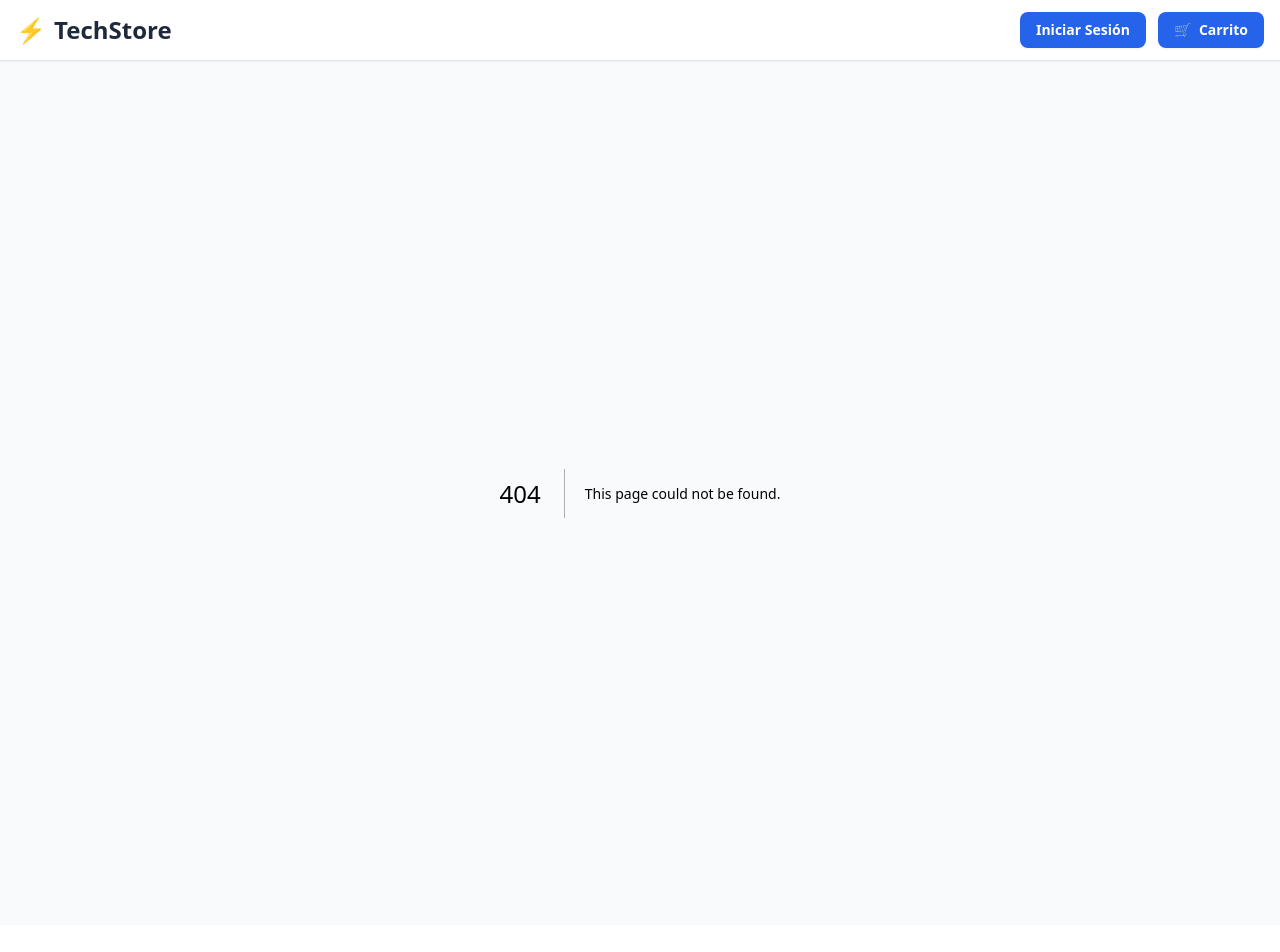
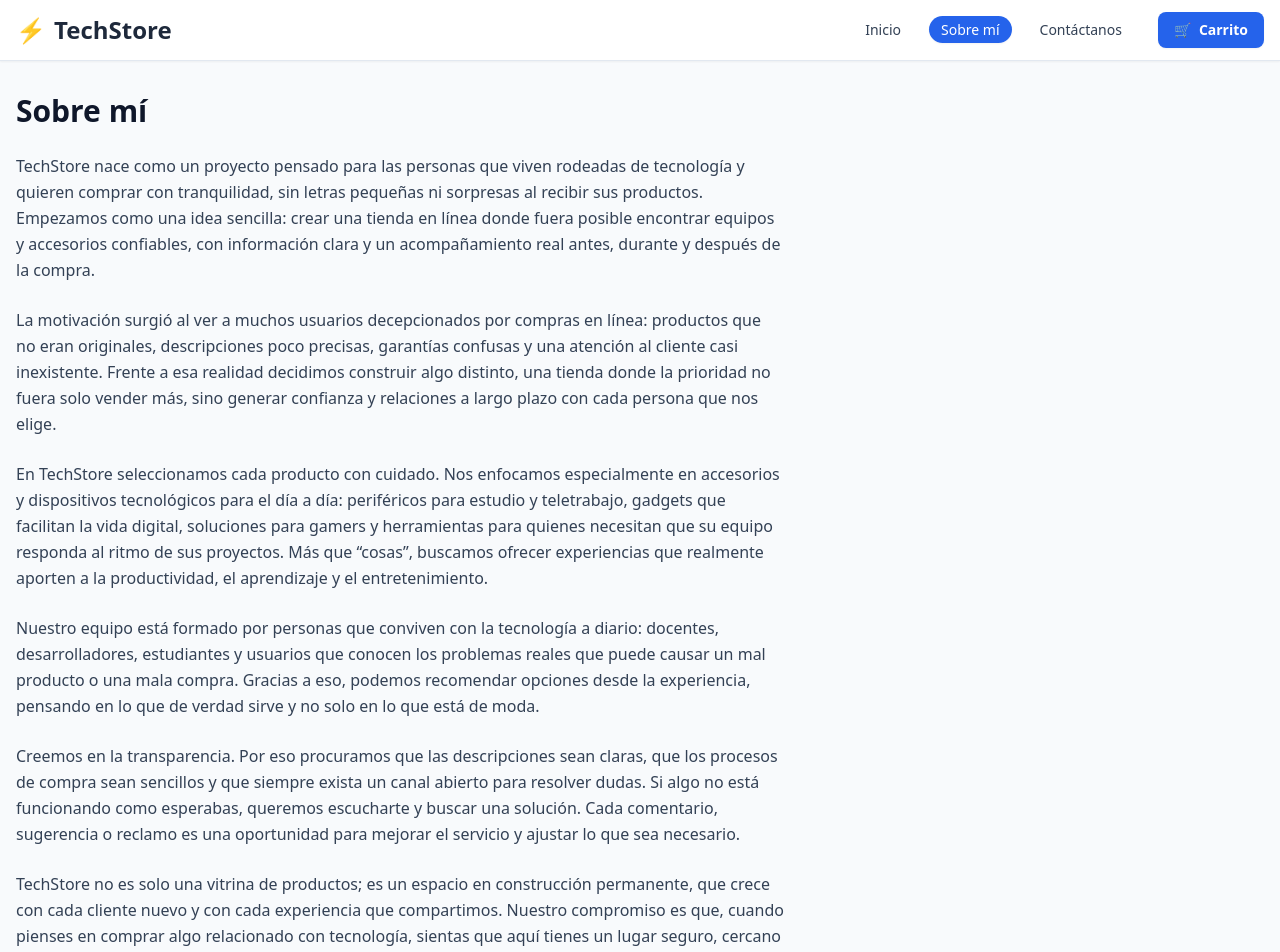
Before and after one commit to Vrilli/Tienda, a Next.js app: page /sobre-mi in a window 1280 px wide. Before the commit this address had no page. Shown: the top 952 px of the page. Before the commit the page ends 925 px from the top, so only its background shows below. Built offline with nearby package versions, Linux system fonts and the light colour scheme.

Commit message:
agregando sobre mi y contactanos

```diff
--- a/components/Navbar.js
+++ b/components/Navbar.js
@@ -1,18 +1,28 @@
+// components/Navbar.js
 import Link from 'next/link'
 import { useCart } from '../context/CartContext'
-import { useAuth } from '../hooks/useAuth'
 import { useState } from 'react'
+import { useRouter } from 'next/router'
 
 export default function Navbar() {
   const { items } = useCart()
-  const { user, logout } = useAuth()
-  const count = items.reduce((s,i) => s + i.qty, 0)
+  const count = items.reduce((s, i) => s + i.qty, 0)
   const [menuOpen, setMenuOpen] = useState(false)
+  const router = useRouter()
+
+  const navLinks = [
+    { href: '/', label: 'Inicio' },
+    { href: '/sobre-mi', label: 'Sobre mí' },
+    { href: '/contactanos', label: 'Contáctanos' },
+    { href: '/cart', label: 'Carrito' },
+  ]
+
+  const isActive = (href) => router.pathname === href
 
   return (
     <nav className="bg-white border-b border-slate-200 shadow-sm sticky top-0 z-50 backdrop-blur-sm bg-opacity-95">
       <div className="container mx-auto px-4 py-3">
-        <div className="flex items-center justify-between">
+        <div className="flex items-center justify-between gap-4">
           {/* Logo */}
           <Link
             href="/"
@@ -22,29 +32,29 @@ export default function Navbar() {
             <span className="text-blue-600">⚡</span> TechStore
           </Link>
 
-          {/* Desktop Menu */}
-          <div className="hidden md:flex items-center gap-3">
-            {!user && (
-              <Link
-                href="/auth/signin"
-                className="px-4 py-2 bg-blue-600 text-white rounded-lg font-semibold hover:bg-blue-700 transition text-sm shadow-sm"
-              >
-                Iniciar Sesión
-              </Link>
-            )}
-            {user && (
-              <>
-                <span className="text-slate-600 text-sm font-medium max-w-[150px] truncate">
-                  👤 {user.name || user.email}
-                </span>
-                <button
-                  onClick={logout}
-                  className="px-4 py-2 bg-slate-100 text-slate-700 rounded-lg hover:bg-slate-200 transition text-sm font-semibold border border-slate-200"
-                >
-                  Salir
-                </button>
-              </>
-            )}
+          {/* Menú + carrito (desktop) */}
+          <div className="hidden md:flex items-center gap-6">
+            {/* Links principales */}
+            <ul className="flex items-center gap-4 text-sm font-medium">
+              {navLinks
+                .filter(link => link.href !== '/cart') // en desktop, "Carrito" va como botón aparte
+                .map((link) => (
+                  <li key={link.href}>
+                    <Link
+                      href={link.href}
+                      className={`px-3 py-1 rounded-full transition ${
+                        isActive(link.href)
+                          ? 'bg-blue-600 text-white shadow-sm'
+                          : 'text-slate-700 hover:bg-slate-100'
+                      }`}
+                    >
+                      {link.label}
+                    </Link>
+                  </li>
+              ))}
+            </ul>
+
+            {/* Carrito */}
             <Link
               href="/cart"
               className="px-4 py-2 bg-blue-600 text-white rounded-lg font-semibold hover:bg-blue-700 transition flex items-center gap-2 text-sm relative shadow-sm"
@@ -58,7 +68,7 @@ export default function Navbar() {
             </Link>
           </div>
 
-          {/* Mobile Menu Button & Cart */}
+          {/* Carrito + botón menú (mobile) */}
           <div className="flex md:hidden items-center gap-2">
             <Link
               href="/cart"
@@ -87,34 +97,23 @@ export default function Navbar() {
           </div>
         </div>
 
-        {/* Mobile Menu Dropdown */}
+        {/* Menú móvil */}
         {menuOpen && (
           <div className="md:hidden mt-3 pb-2 space-y-2 border-t border-slate-200 pt-3">
-            {!user && (
+            {navLinks.map((link) => (
               <Link
-                href="/auth/signin"
-                className="block w-full px-4 py-2 bg-blue-600 text-white rounded-lg font-semibold hover:bg-blue-700 transition text-center text-sm shadow-sm"
+                key={link.href}
+                href={link.href}
+                className={`block w-full px-4 py-2 rounded-lg text-sm font-medium text-left ${
+                  isActive(link.href)
+                    ? 'bg-blue-600 text-white shadow-sm'
+                    : 'text-slate-700 bg-slate-50 hover:bg-slate-100'
+                }`}
                 onClick={() => setMenuOpen(false)}
               >
-                Iniciar Sesión
+                {link.label}
               </Link>
-            )}
-            {user && (
-              <>
-                <div className="px-4 py-2 text-slate-600 text-sm font-medium bg-slate-100 rounded-lg text-center border border-slate-200">
-                  👤 {user.name || user.email}
-                </div>
-                <button
-                  onClick={() => {
-                    logout()
-                    setMenuOpen(false)
-                  }}
-                  className="block w-full px-4 py-2 bg-slate-100 text-slate-700 rounded-lg hover:bg-slate-200 transition text-sm font-semibold border border-slate-200"
-                >
-                  Cerrar Sesión
-                </button>
-              </>
-            )}
+            ))}
           </div>
         )}
       </div>
--- a/hooks/useAuth.js
+++ b/hooks/useAuth.js
@@ -1,3 +1,4 @@
+// hooks/useAuth.js
 import { useState, useEffect } from 'react'
 
 export function useAuth() {
--- a/pages/_app.js
+++ b/pages/_app.js
@@ -1,3 +1,4 @@
+// pages/_app.js
 import '../styles/globals.css'
 import { CartProvider } from '../context/CartContext'
 import Navbar from '../components/Navbar'
--- a/pages/cart.js
+++ b/pages/cart.js
@@ -1,14 +1,13 @@
+// pages/cart.js (o donde tengas este componente)
 import { useCart } from '../context/CartContext'
 import { useState } from 'react'
 import Link from 'next/link'
-import { useAuth } from '../hooks/useAuth'
 
 export default function CartPage() {
   const { items, updateQty, removeFromCart, total, clearCart } = useCart()
   const [loading, setLoading] = useState(false)
   const [showPaymentSuccess, setShowPaymentSuccess] = useState(false)
   const [orderNumber, setOrderNumber] = useState('')
-  const { user, loading: authLoading } = useAuth()
 
   async function checkout() {
     setLoading(true)
@@ -27,37 +26,6 @@ export default function CartPage() {
     setTimeout(() => {
       clearCart()
     }, 5000)
-  }
-
-  if (authLoading) {
-    return (
-      <div className="flex items-center justify-center min-h-[60vh]">
-        <div className="text-center">
-          <div className="animate-spin rounded-full h-16 w-16 border-b-4 border-purple-600 mx-auto mb-4"></div>
-          <p className="text-gray-600">Cargando...</p>
-        </div>
-      </div>
-    )
-  }
-
-  if (!user) {
-    return (
-      <div className="flex items-center justify-center min-h-[60vh]">
-        <div className="text-center max-w-md">
-          <div className="text-6xl mb-6">🔒</div>
-          <h2 className="text-3xl font-bold text-gray-800 mb-4">Acceso Restringido</h2>
-          <p className="text-gray-600 mb-8">
-            Debes iniciar sesión para acceder a tu carrito de compras
-          </p>
-          <Link
-            href="/auth/signin"
-            className="inline-block px-8 py-4 bg-gradient-to-r from-purple-600 to-indigo-600 text-white rounded-full font-semibold hover:from-purple-700 hover:to-indigo-700 transition shadow-lg"
-          >
-            Iniciar Sesión
-          </Link>
-        </div>
-      </div>
-    )
   }
 
   // Modal de Pago Exitoso
@@ -115,16 +83,21 @@ export default function CartPage() {
     )
   }
 
-  if (items.length === 0) return (
+  if (items.length === 0) {
+    return (
       <div className="text-center py-20">
         <div className="text-6xl mb-4">🛒</div>
         <h2 className="text-2xl font-bold text-gray-800 mb-2">Tu carrito está vacío</h2>
         <p className="text-gray-600 mb-6">¡Descubre nuestros productos increíbles!</p>
-      <Link href="/" className="px-6 py-3 bg-gradient-to-r from-purple-600 to-indigo-600 text-white rounded-full font-semibold hover:from-purple-700 hover:to-indigo-700 transition inline-block">
+        <Link
+          href="/"
+          className="px-6 py-3 bg-gradient-to-r from-purple-600 to-indigo-600 text-white rounded-full font-semibold hover:from-purple-700 hover:to-indigo-700 transition inline-block"
+        >
           Ir a la tienda
         </Link>
       </div>
     )
+  }
 
   return (
     <div className="max-w-4xl mx-auto">
--- /dev/null
+++ b/pages/contactanos.js
@@ -0,0 +1,116 @@
+// pages/contactanos.js
+import { useState } from 'react'
+
+export default function Contactanos() {
+  const [form, setForm] = useState({
+    nombre: '',
+    email: '',
+    mensaje: '',
+  })
+
+  const [enviado, setEnviado] = useState(false)
+
+  const handleChange = (e) => {
+    const { name, value } = e.target
+    setForm((prev) => ({
+      ...prev,
+      [name]: value,
+    }))
+    if (enviado) setEnviado(false)
+  }
+
+  const handleSubmit = (e) => {
+    e.preventDefault()
+    // Aquí podrías enviar los datos a una API si lo necesitas.
+    setEnviado(true)
+    setForm({ nombre: '', email: '', mensaje: '' })
+  }
+
+  return (
+    <section className="max-w-xl space-y-6">
+      <h1 className="text-3xl font-bold text-slate-900">
+        Contáctanos
+      </h1>
+
+      <p className="text-slate-700">
+        ¿Tienes dudas sobre algún producto, tu pedido o necesitas una recomendación?
+        Escríbenos y te responderemos lo antes posible.
+      </p>
+
+      <form
+        onSubmit={handleSubmit}
+        className="bg-white rounded-xl shadow p-6 space-y-4"
+      >
+        <div>
+          <label
+            htmlFor="nombre"
+            className="block text-sm font-medium text-slate-700 mb-1"
+          >
+            Nombre
+          </label>
+          <input
+            id="nombre"
+            name="nombre"
+            type="text"
+            required
+            value={form.nombre}
+            onChange={handleChange}
+            className="w-full rounded-md border border-slate-300 px-3 py-2 text-sm focus:outline-none focus:ring-2 focus:ring-blue-600"
+            placeholder="Escribe tu nombre"
+          />
+        </div>
+
+        <div>
+          <label
+            htmlFor="email"
+            className="block text-sm font-medium text-slate-700 mb-1"
+          >
+            Correo electrónico
+          </label>
+          <input
+            id="email"
+            name="email"
+            type="email"
+            required
+            value={form.email}
+            onChange={handleChange}
+            className="w-full rounded-md border border-slate-300 px-3 py-2 text-sm focus:outline-none focus:ring-2 focus:ring-blue-600"
+            placeholder="tucorreo@ejemplo.com"
+          />
+        </div>
+
+        <div>
+          <label
+            htmlFor="mensaje"
+            className="block text-sm font-medium text-slate-700 mb-1"
+          >
+            Mensaje
+          </label>
+          <textarea
+            id="mensaje"
+            name="mensaje"
+            required
+            rows={4}
+            value={form.mensaje}
+            onChange={handleChange}
+            className="w-full rounded-md border border-slate-300 px-3 py-2 text-sm focus:outline-none focus:ring-2 focus:ring-blue-600 resize-none"
+            placeholder="Cuéntanos en qué podemos ayudarte"
+          />
+        </div>
+
+        <button
+          type="submit"
+          className="w-full rounded-md bg-blue-600 text-white py-2 text-sm font-semibold hover:bg-blue-700 transition-colors"
+        >
+          Enviar mensaje
+        </button>
+
+        {enviado && (
+          <p className="mt-3 text-center text-sm font-semibold text-green-600">
+            mensaje enviado pronto nos contactaremos contigo
+          </p>
+        )}
+      </form>
+    </section>
+  )
+}
--- a/pages/index.js
+++ b/pages/index.js
@@ -1,40 +1,34 @@
+// pages/index.js
 import useSWR from 'swr'
 import ProductCard from '../components/ProductCard'
-import { useAuth } from '../hooks/useAuth'
-import Link from 'next/link'
 
-const fetcher = (url) => fetch(url).then(r => r.json())
+const fetcher = (url) => fetch(url).then((r) => r.json())
 
 export default function Home() {
-  const { user, loading } = useAuth()
-  const { data: products } = useSWR('/api/products', fetcher)
+  const { data: products, error } = useSWR('/api/products', fetcher)
 
-  if (loading) {
+  if (error) {
     return (
       <div className="flex items-center justify-center min-h-[60vh]">
-        <div className="text-center">
-          <div className="animate-spin rounded-full h-16 w-16 border-b-4 border-purple-600 mx-auto mb-4"></div>
-          <p className="text-gray-600">Cargando...</p>
+        <div className="text-center max-w-md px-4">
+          <div className="text-6xl mb-4">⚠️</div>
+          <h2 className="text-2xl font-bold text-gray-800 mb-2">
+            Error al cargar los productos
+          </h2>
+          <p className="text-gray-600">
+            Ocurrió un problema al obtener la información. Intenta recargar la página.
+          </p>
         </div>
       </div>
     )
   }
 
-  if (!user) {
+  if (!products) {
     return (
       <div className="flex items-center justify-center min-h-[60vh]">
-        <div className="text-center max-w-md px-4">
-          <div className="text-6xl mb-6">🔒</div>
-          <h2 className="text-3xl font-bold text-gray-800 mb-4">Acceso Restringido</h2>
-          <p className="text-gray-600 mb-8">
-            Debes iniciar sesión o registrarte para ver nuestros productos exclusivos de skincare
-          </p>
-          <Link
-            href="/auth/signin"
-            className="inline-block px-8 py-4 bg-gradient-to-r from-purple-600 to-indigo-600 text-white rounded-full font-semibold hover:from-purple-700 hover:to-indigo-700 transition shadow-lg"
-          >
-            Iniciar Sesión
-          </Link>
+        <div className="text-center">
+          <div className="animate-spin rounded-full h-16 w-16 border-b-4 border-purple-600 mx-auto mb-4"></div>
+          <p className="text-gray-600">Cargando productos...</p>
         </div>
       </div>
     )
@@ -47,12 +41,16 @@ export default function Home() {
           <span className="text-blue-600">⚡</span>
           Tecnología de Última Generación
         </h1>
-        <p className="text-xl text-slate-600">Los mejores productos tech al mejor precio</p>
-        <p className="text-slate-500 mt-2">Envío gratis en compras mayores a $100</p>
+        <p className="text-xl text-slate-600">
+          Los mejores productos tech al mejor precio
+        </p>
+        <p className="text-slate-500 mt-2">
+          Envío gratis en compras mayores a $100
+        </p>
       </header>
 
       <section className="grid grid-cols-1 sm:grid-cols-2 lg:grid-cols-3 xl:grid-cols-4 gap-6">
-        {products?.map(p => (
+        {products.map((p) => (
           <ProductCard key={p.id} product={p} />
         ))}
       </section>
--- /dev/null
+++ b/pages/sobre-mi.js
@@ -0,0 +1,63 @@
+// pages/sobre-mi.js
+
+export default function SobreMi() {
+  return (
+    <section className="space-y-6 max-w-3xl">
+      <h1 className="text-3xl font-bold text-slate-900 mb-2">
+        Sobre mí
+      </h1>
+
+      <p className="text-slate-700 leading-relaxed">
+        TechStore nace como un proyecto pensado para las personas que viven rodeadas de tecnología
+        y quieren comprar con tranquilidad, sin letras pequeñas ni sorpresas al recibir sus productos.
+        Empezamos como una idea sencilla: crear una tienda en línea donde fuera posible encontrar
+        equipos y accesorios confiables, con información clara y un acompañamiento real antes, durante
+        y después de la compra.
+      </p>
+
+      <p className="text-slate-700 leading-relaxed">
+        La motivación surgió al ver a muchos usuarios decepcionados por compras en línea: productos que
+        no eran originales, descripciones poco precisas, garantías confusas y una atención al cliente
+        casi inexistente. Frente a esa realidad decidimos construir algo distinto, una tienda donde la
+        prioridad no fuera solo vender más, sino generar confianza y relaciones a largo plazo con cada
+        persona que nos elige.
+      </p>
+
+      <p className="text-slate-700 leading-relaxed">
+        En TechStore seleccionamos cada producto con cuidado. Nos enfocamos especialmente en accesorios
+        y dispositivos tecnológicos para el día a día: periféricos para estudio y teletrabajo, gadgets
+        que facilitan la vida digital, soluciones para gamers y herramientas para quienes necesitan que
+        su equipo responda al ritmo de sus proyectos. Más que “cosas”, buscamos ofrecer experiencias
+        que realmente aporten a la productividad, el aprendizaje y el entretenimiento.
+      </p>
+
+      <p className="text-slate-700 leading-relaxed">
+        Nuestro equipo está formado por personas que conviven con la tecnología a diario: docentes,
+        desarrolladores, estudiantes y usuarios que conocen los problemas reales que puede causar un
+        mal producto o una mala compra. Gracias a eso, podemos recomendar opciones desde la experiencia,
+        pensando en lo que de verdad sirve y no solo en lo que está de moda.
+      </p>
+
+      <p className="text-slate-700 leading-relaxed">
+        Creemos en la transparencia. Por eso procuramos que las descripciones sean claras, que los
+        procesos de compra sean sencillos y que siempre exista un canal abierto para resolver dudas.
+        Si algo no está funcionando como esperabas, queremos escucharte y buscar una solución. Cada
+        comentario, sugerencia o reclamo es una oportunidad para mejorar el servicio y ajustar lo que
+        sea necesario.
+      </p>
+
+      <p className="text-slate-700 leading-relaxed">
+        TechStore no es solo una vitrina de productos; es un espacio en construcción permanente, que
+        crece con cada cliente nuevo y con cada experiencia que compartimos. Nuestro compromiso es que,
+        cuando pienses en comprar algo relacionado con tecnología, sientas que aquí tienes un lugar
+        seguro, cercano y pensado para ti.
+      </p>
+
+      <p className="text-slate-700 leading-relaxed">
+        Gracias por visitar nuestra tienda y por interesarte en conocer un poco más de la historia
+        detrás de este proyecto. Ojalá encuentres aquí no solo lo que necesitas, sino también la
+        confianza para regresar las veces que haga falta.
+      </p>
+    </section>
+  )
+}
```
Lines whose indentation alone changed are shown as unchanged.
